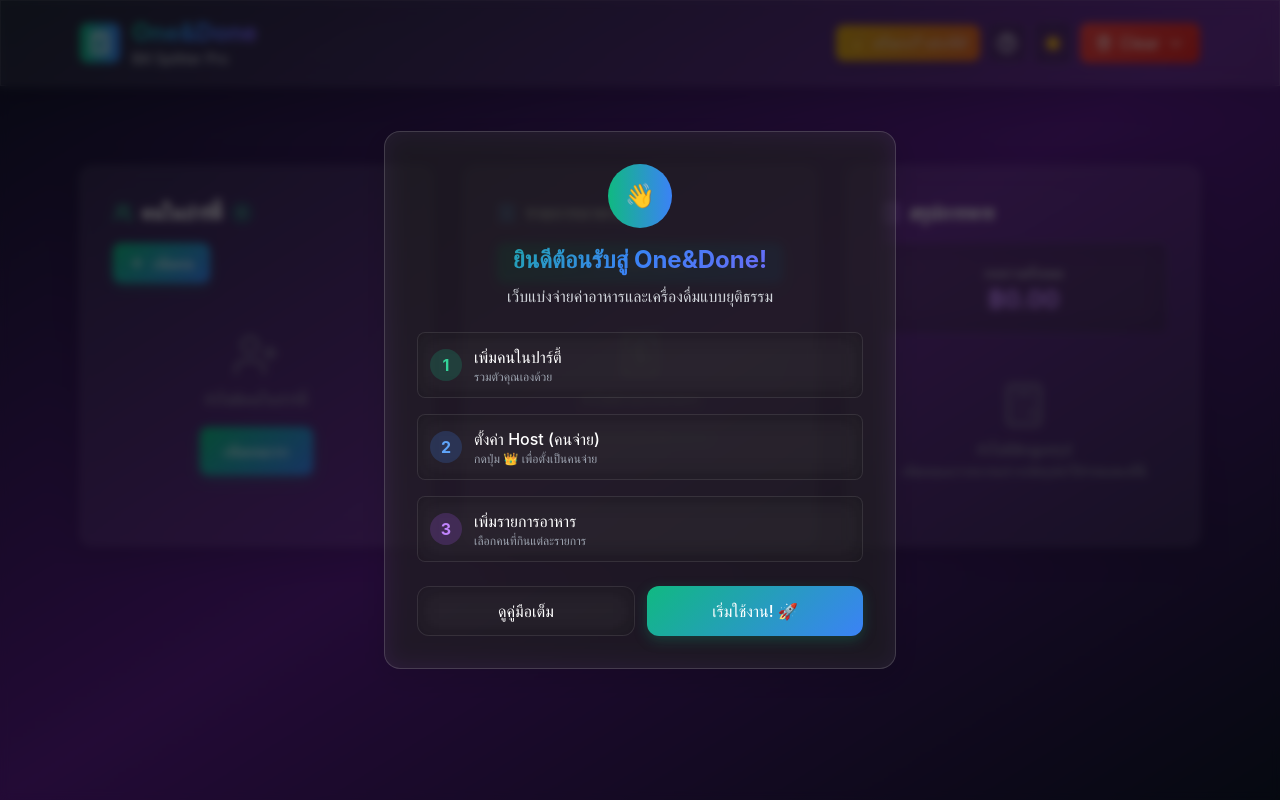
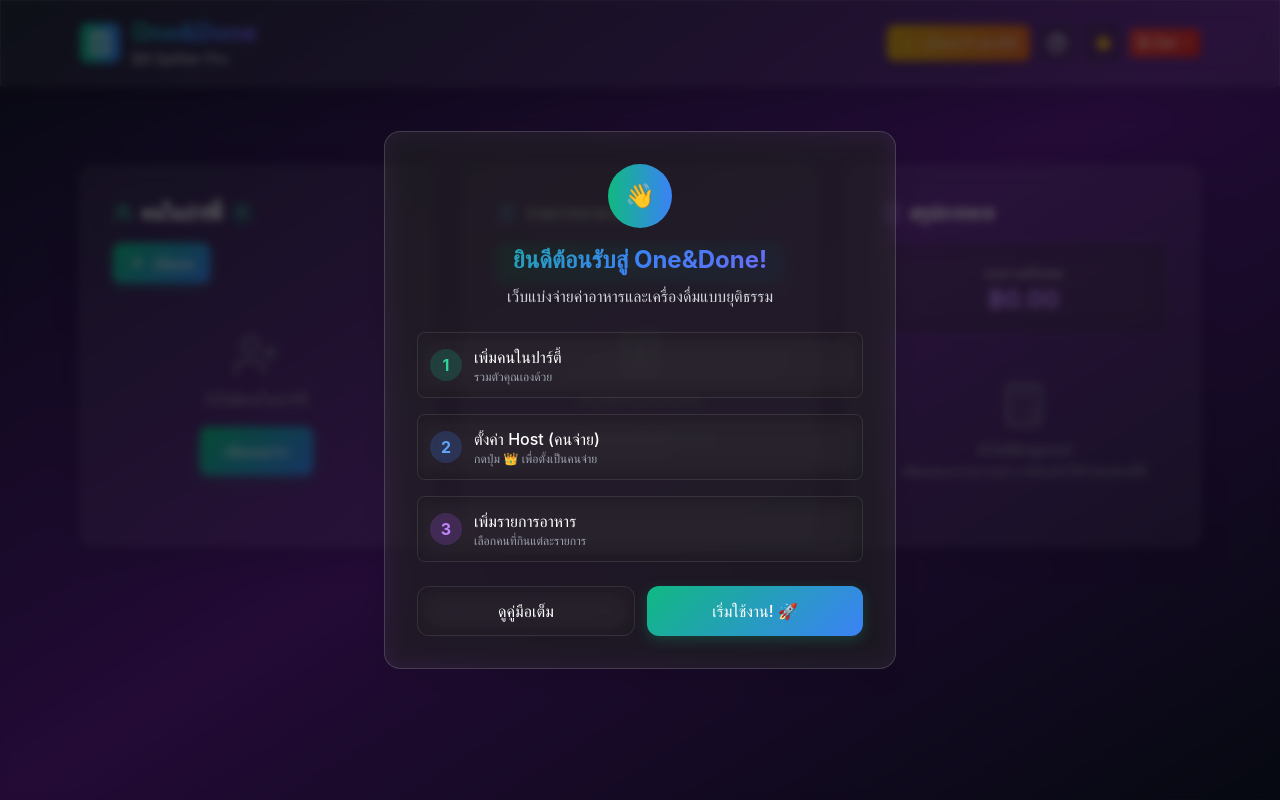
Before and after one commit to dollarsanchez/dollar-bills, a Next.js app in the folder one-and-done/: page / in a window 1280 px wide. Built offline with nearby package versions, Linux system fonts and the light colour scheme.

Commit message:
version1.2

```diff
--- a/one-and-done/src/app/page.tsx
+++ b/one-and-done/src/app/page.tsx
@@ -621,11 +621,11 @@
 
               {/* Clear Buttons Dropdown */}
               <div className="relative group">
-                <button className="flex items-center space-x-2 btn-danger px-4 py-2 text-white rounded-lg">
-                  <Trash2 className="w-4 h-4" />
-                  <span>Clear</span>
+                <button className="flex items-center space-x-1 btn-danger px-2 py-1 text-sm text-white rounded">
+                  <Trash2 className="w-3 h-3" />
+                  <span>Del</span>
                   <svg
-                    className="w-4 h-4"
+                    className="w-3 h-3"
                     fill="none"
                     stroke="currentColor"
                     viewBox="0 0 24 24"
```
